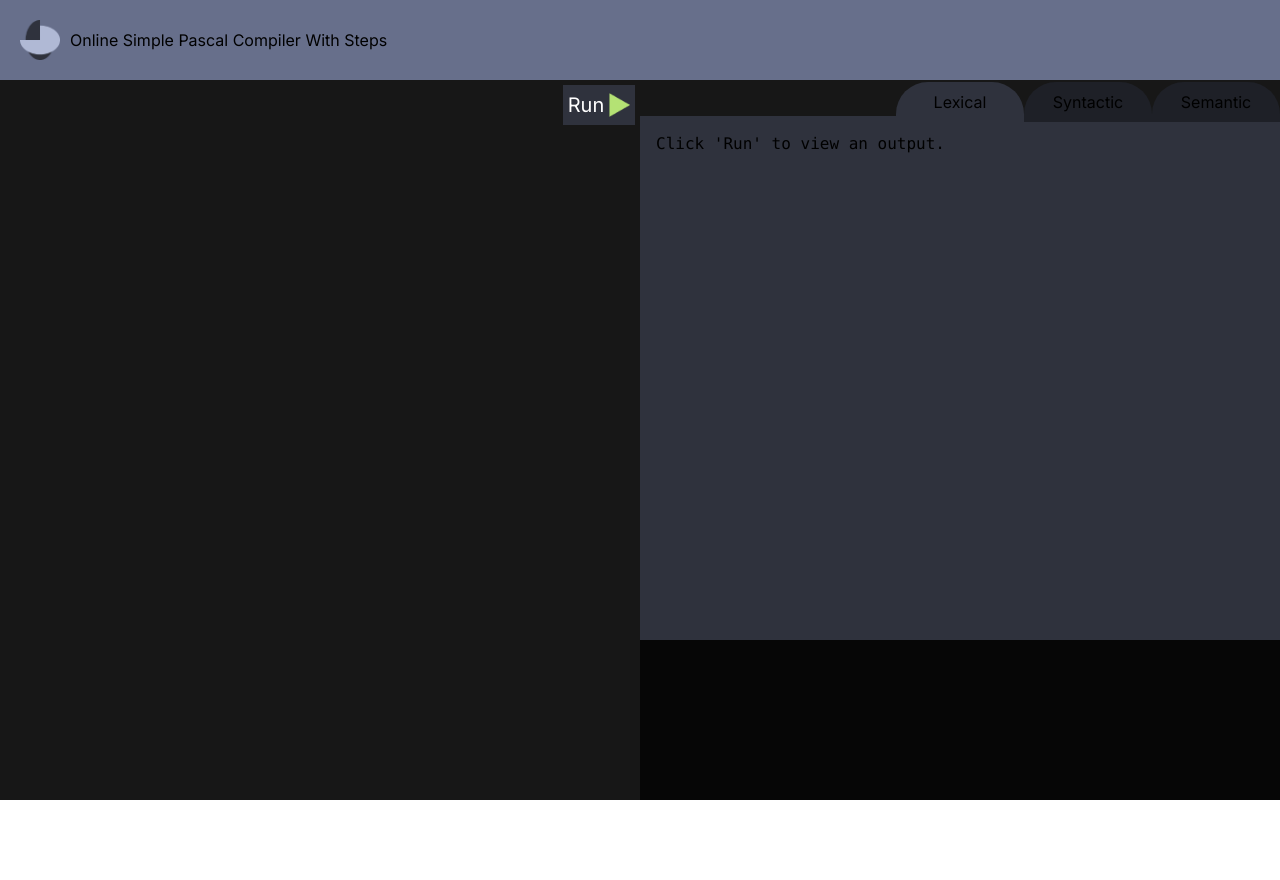
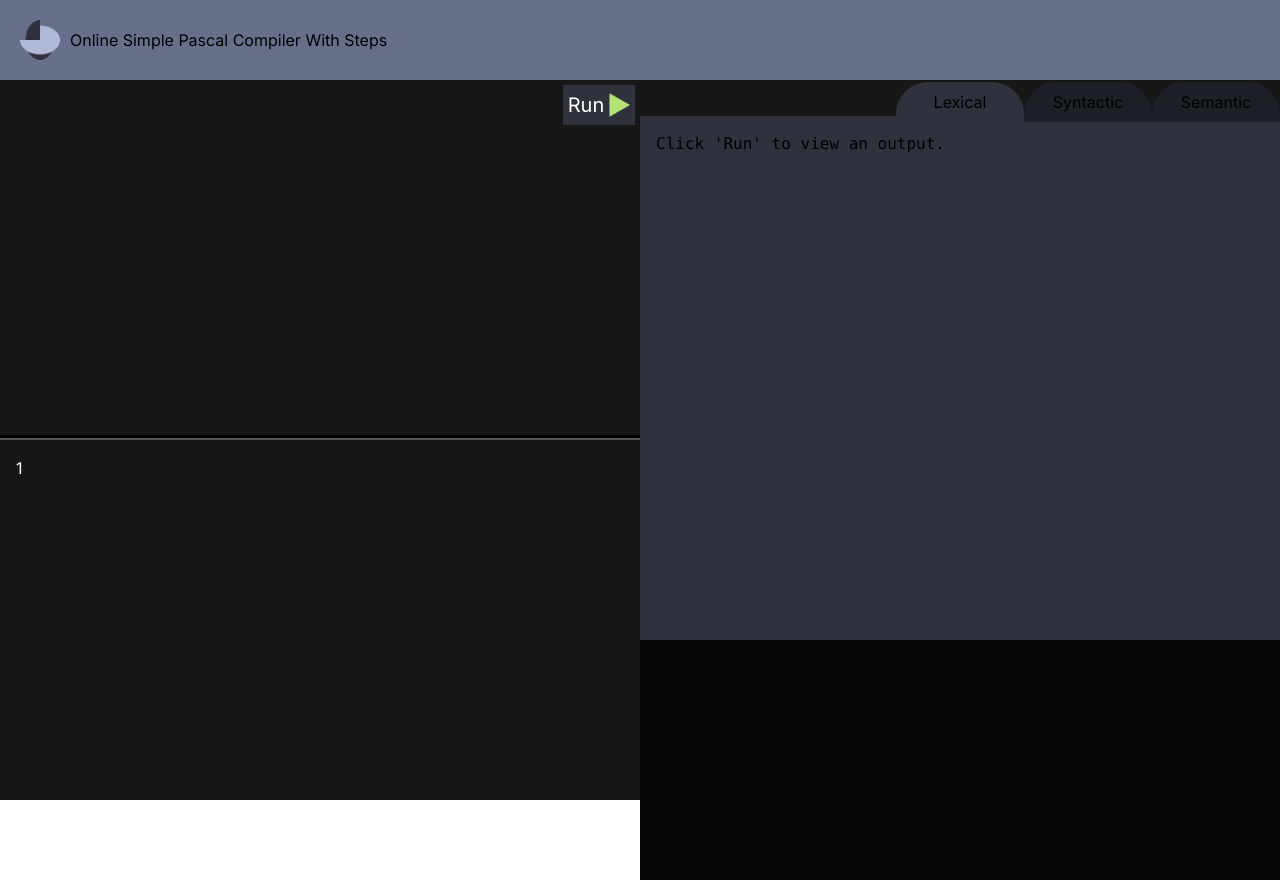
Before and after one commit to guirque/SimplePascalCompiler-FrontEnd, a Next.js app: page / in a window 1280 px wide. Before the commit the page ends 806 px from the top, so only its background shows below. Built offline with nearby package versions, Linux system fonts and the light colour scheme.

Commit message:
feat: adicionando visualização de código formatado

```diff
--- a/app/components/CodeArea/Codearea.tsx
+++ b/app/components/CodeArea/Codearea.tsx
@@ -1,16 +1,20 @@
-import React, { Dispatch, SetStateAction } from "react";
+import React, { Dispatch, SetStateAction, useState } from "react";
 
 import style from './codearea.module.css'
+import FormattedCodeArea from "./FormattedCodeArea";
 import SendDataButton from "./SendDataButton/SendDataButton";
 
 const Codearea = (params:any) =>
 {
-    return (
+
+    return (<>
     <main className={style.area}>
         <textarea className={style.textarea}  onChange={(event) =>{params.changeCode(event.target.value)}}>
         </textarea>
         <SendDataButton code={params.code} changeOutput={params.changeOutput}></SendDataButton>
+        <FormattedCodeArea code={params.code}></FormattedCodeArea>
     </main>
+    </>
     );
 }
 export default Codearea;
--- /dev/null
+++ b/app/components/CodeArea/FormattedCodeArea.tsx
@@ -0,0 +1,142 @@
+import React, { Dispatch, SetStateAction } from "react";
+
+import style from './formattedarea.module.css'
+import SendDataButton from "./SendDataButton/SendDataButton";
+
+// LEXICAL ANALYSIS
+
+type token =
+{
+    lexema: string;
+    classification: string;
+    line: number;
+};
+
+// Holds a Regex for each element identifiable. It also sets priorities (what's above is the priority)
+const symbols =
+{
+    STRING: /\".*?\"/,
+    ASSIGNMENT: /:=/,
+    VARIABLE : /var/,
+    SEMICOLON : /\;/,
+    COLON: /:/,
+    NUMBER : /(\d+\.\d*)|\d+/,
+    COMP_OPERATOR: />=|<=|>|<|==|!=/,
+    MAT_OPERATOR: /\*|\/|\+|\-/,
+    DOT: /\./,
+    OPEN_P: /\(/,
+    CLOSE_P: /\)/,
+    OPEN_B: /\[/,
+    CLOSE_B: /\]/,
+    COMMA : /\,/,
+    EQUAL_SIGN: /=/,
+    LOGIC_OPERATOR: /and|or/,
+    BLOCK_BEGIN : /begin/,
+    BLOCK_END : /end/,
+    DECLARATION_CONST : /const/,
+    DECLARATION_TYPE : /type/,
+    TYPE : /integer|real|char|boolean/,
+    TYPE_ARRAY: /array/,
+    TYPE_RECORD: /record/,
+    FUNCTION: /function/,
+    PROCEDURE: /procedure/,
+    WHILE: /while/,
+    DO: /do/,
+    IF: /if/,
+    IF_THEN: /then/,
+    ELSE: /else/,
+    FOR: /for/,
+    TO: /to/,
+    OF: /of/,
+    WRITE: /write/,
+    READ: /read/,
+    BOOLEAN: /true|false/,
+    IDENTIFIER: /[a-zA-Z]([a-zA-Z0-9])*/,
+    ERROR: /\S+/
+}
+
+const keywords = ['TYPE', 'TYPE_ARRAY', 'TYPE_RECORD', 'WHILE', 'DO', 'TO', 'OF', 'WRITE', 'READ', 'PROCEDURE', 'FUNCTION', 'DECLARATION_CONST', 'DECLARATION_TYPE', 'IF', 'IF_THEN', 'VARIABLE', 'BLOCK_BEGIN', 'BLOCK_END', 'FOR'];
+
+function generateTokenList(code: string) {
+
+    let answer:React.JSX.Element[]= []
+    let i = 0;
+    let numOfSpaces = 0;
+
+    //Creating Regular Expression from Symbols object
+    const listOfRegex = Object.values(symbols).map((regex:RegExp)=>regex.source);
+    const languageRegex = new RegExp(`${listOfRegex.join('|')}`, 'ig');
+    //console.log(languageRegex);
+
+    //Separating Code into Lines
+    let lines = code.split('\n');
+
+    //Matching Lines Against Regular Expression
+    const separatedElements = lines?.map((lineOfCode) => lineOfCode.match(languageRegex)); //lines with separated elements
+
+    //For each element, classify it and insert it in token list
+    const symbolsList = Object.entries(symbols);
+    separatedElements?.forEach((line, lineIndex) =>
+    {
+        answer.push(<div key={i++} className={style.lineNumber}>{lineIndex+1}</div>);
+
+        if(line?.[0] == 'end') numOfSpaces--; //if the line is nothing more than an 'end', don't tab as you would normally.
+
+        for(let j = 0; j < numOfSpaces; j++) answer.push(<span key={i++} className={style.tab}></span>);
+
+        if(line?.[0] == 'end') numOfSpaces++;
+
+        line?.forEach((separatedElement) =>
+        {
+            let classification = 'ERROR';
+            //Find classification
+            symbolsList.find((pair:[string, RegExp])=>{
+                let comparisonRegEx = new RegExp(`^(${pair[1].source})$`);
+                if(comparisonRegEx.test(separatedElement))
+                    {
+                        classification = pair[0];
+                        return true;
+                    }
+            });
+
+            //Insert token
+            const newToken: token =
+            {
+                lexema: separatedElement,
+                classification,
+                line: lineIndex+1
+            }
+
+            // Inserting spaces
+            if(!['SEMICOLON', 'DOT'].includes(newToken.classification)) answer.push(<span key={i++}>&nbsp;</span>);
+
+            let tokenClass:string|undefined;
+
+            if(newToken.classification == 'IDENTIFIER') tokenClass = 'variable';
+            else if(newToken.classification == 'ERROR') tokenClass = 'error';
+            else if(keywords.includes(newToken.classification)) tokenClass = 'keyword';
+            else if(newToken.classification == 'STRING') tokenClass = 'string';
+            else if(newToken.classification == 'NUMBER') tokenClass = 'number';
+
+            if(tokenClass) answer.push(<code key={i++} className={style[tokenClass]}>{newToken.lexema}</code>)
+            else answer.push(<code key={i++}>{newToken.lexema}</code>);
+
+            if(newToken.classification == 'BLOCK_BEGIN') numOfSpaces += 1;
+            else if(newToken.classification == 'BLOCK_END' && numOfSpaces!=0) numOfSpaces -= 1;
+        });
+        answer.push(<br key={i++}/>);
+    });
+    return answer;
+}
+
+// ----------------
+
+const FormattedCodeArea = (params:any) =>
+{
+    return (
+    <div className={style.formattedarea}>
+        {generateTokenList(params.code)}
+    </div>
+    );
+}
+export default FormattedCodeArea;
--- a/app/components/CodeArea/codearea.module.css
+++ b/app/components/CodeArea/codearea.module.css
@@ -2,16 +2,19 @@
 {
     grid-area: code;
     color: white;
-    height: 100%;
+    height: 90vh;
     width: 50vw;
     position: relative;
+    display: flex;
+    flex-direction: column;
 }
 
 .textarea
 {
     background-color: var(--code-area);
     width: 100%;
-    height: 100%;
+    height: 45vh;
     padding: 1rem;
+    border-bottom: groove rgb(0, 0, 0) thick;
     resize: none;
 }
--- /dev/null
+++ b/app/components/CodeArea/formattedarea.module.css
@@ -0,0 +1,47 @@
+.lineNumber
+{
+    margin-right: 0.2em;
+    width: 2em;
+    display: inline-block;
+}
+
+.variable
+{
+    color: rgb(200, 255, 200);
+}
+
+.error
+{
+    color: red;
+    text-decoration:wavy;
+    text-decoration-line: underline;
+}
+
+.formattedarea
+{
+    background-color: var(--code-area);
+    height: 45vh;
+    width: 50vw;
+    overflow-y: auto;
+    padding: 1rem;
+}
+
+.keyword
+{
+    color: rgb(120, 219, 252);
+}
+
+.string
+{
+    color: rgb(0, 255, 136);
+}
+
+.number
+{
+    color: rgb(163, 0, 163);
+}
+
+.tab
+{
+    margin-left: 1rem;
+}
--- a/app/components/Console/Console.module.css
+++ b/app/components/Console/Console.module.css
@@ -1,7 +1,7 @@
 .console
 {
     background-color: #060606;
-    height: 20vh;
+    height: 30vh;
     width: 50vw;
     grid-area: console;
     display: flex;
```
